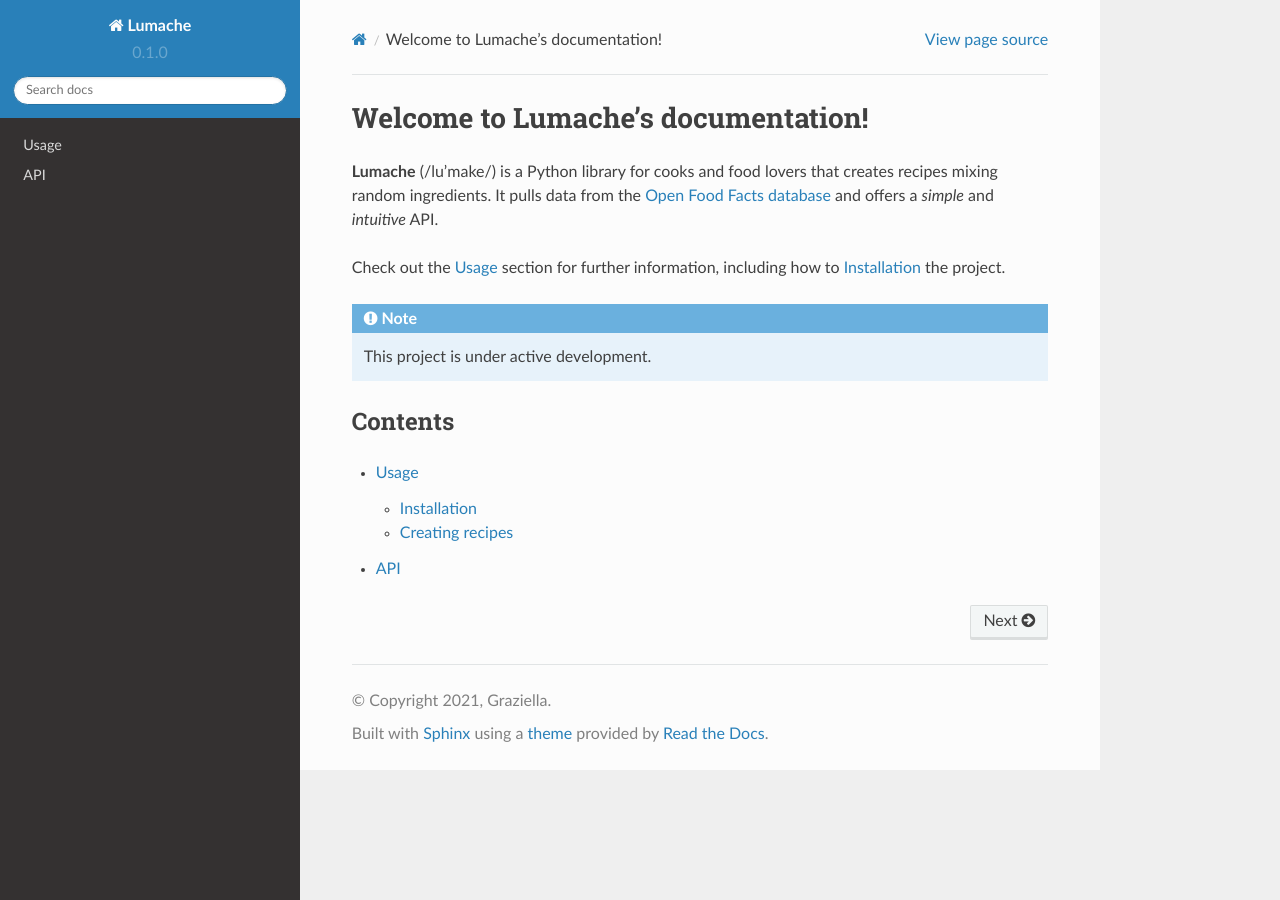
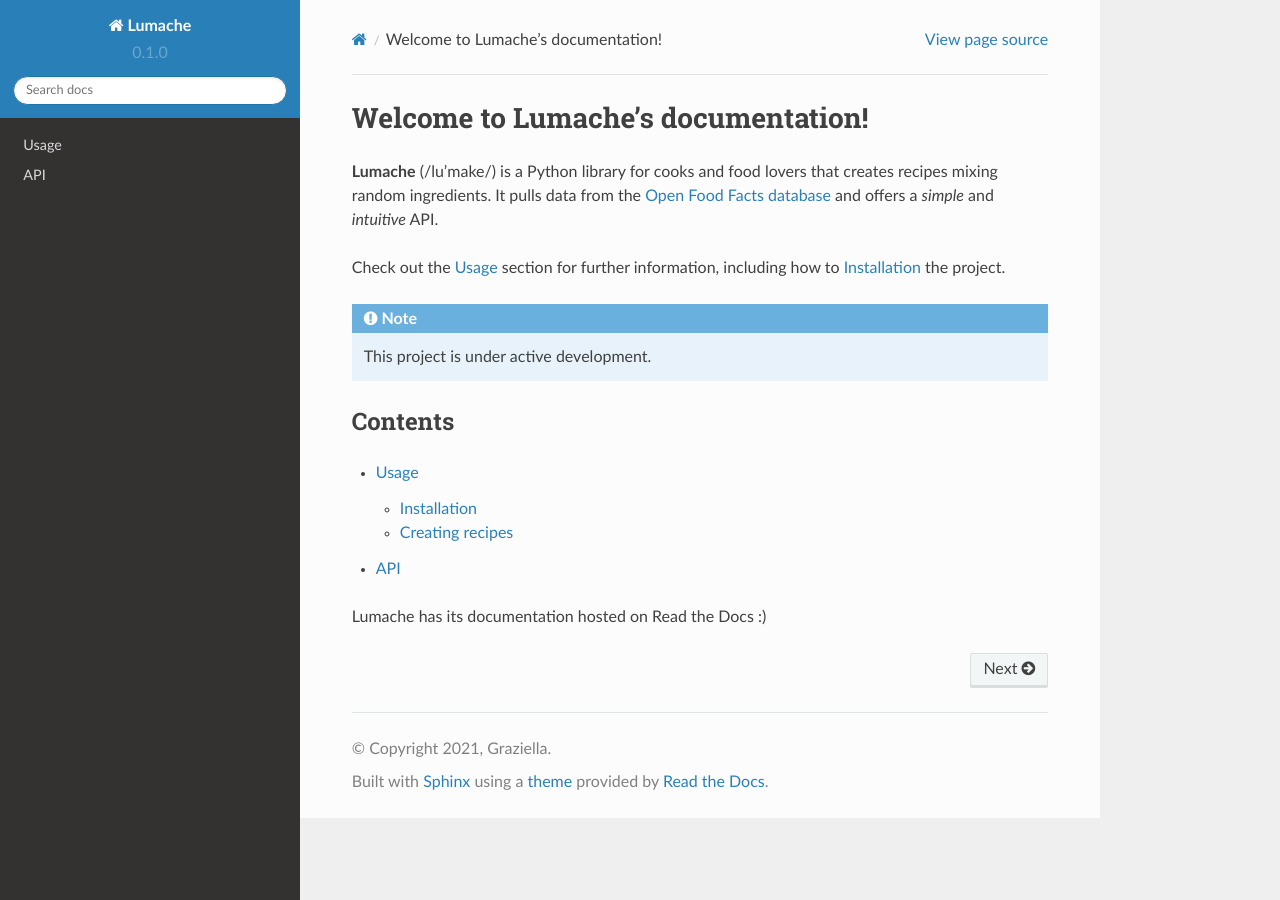
Before and after one commit to aarrietac/rtd_minimal_example, a Sphinx documentation site: the page built from docs/source/index.rst, in a window 1280 px wide. Built offline with Sphinx 7.4.7 and the Read the Docs theme 2.0.0, drawn with Linux system fonts in a browser that asks for light colours.

Commit message:
New comment added

```diff
--- a/docs/source/index.rst
+++ b/docs/source/index.rst
@@ -20,3 +20,5 @@ Contents
 
    usage
    api
+
+Lumache has its documentation hosted on Read the Docs :)
```
